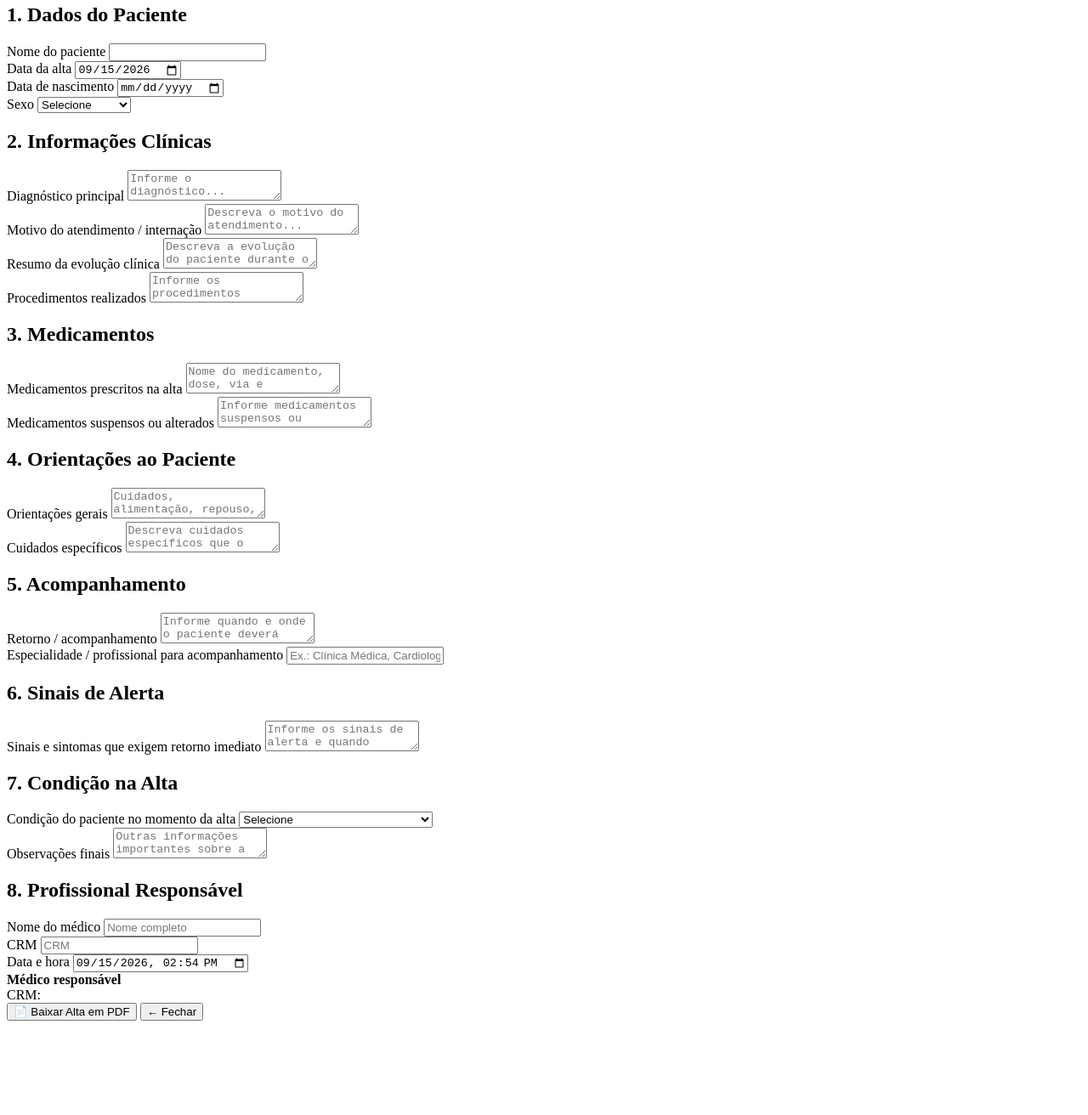
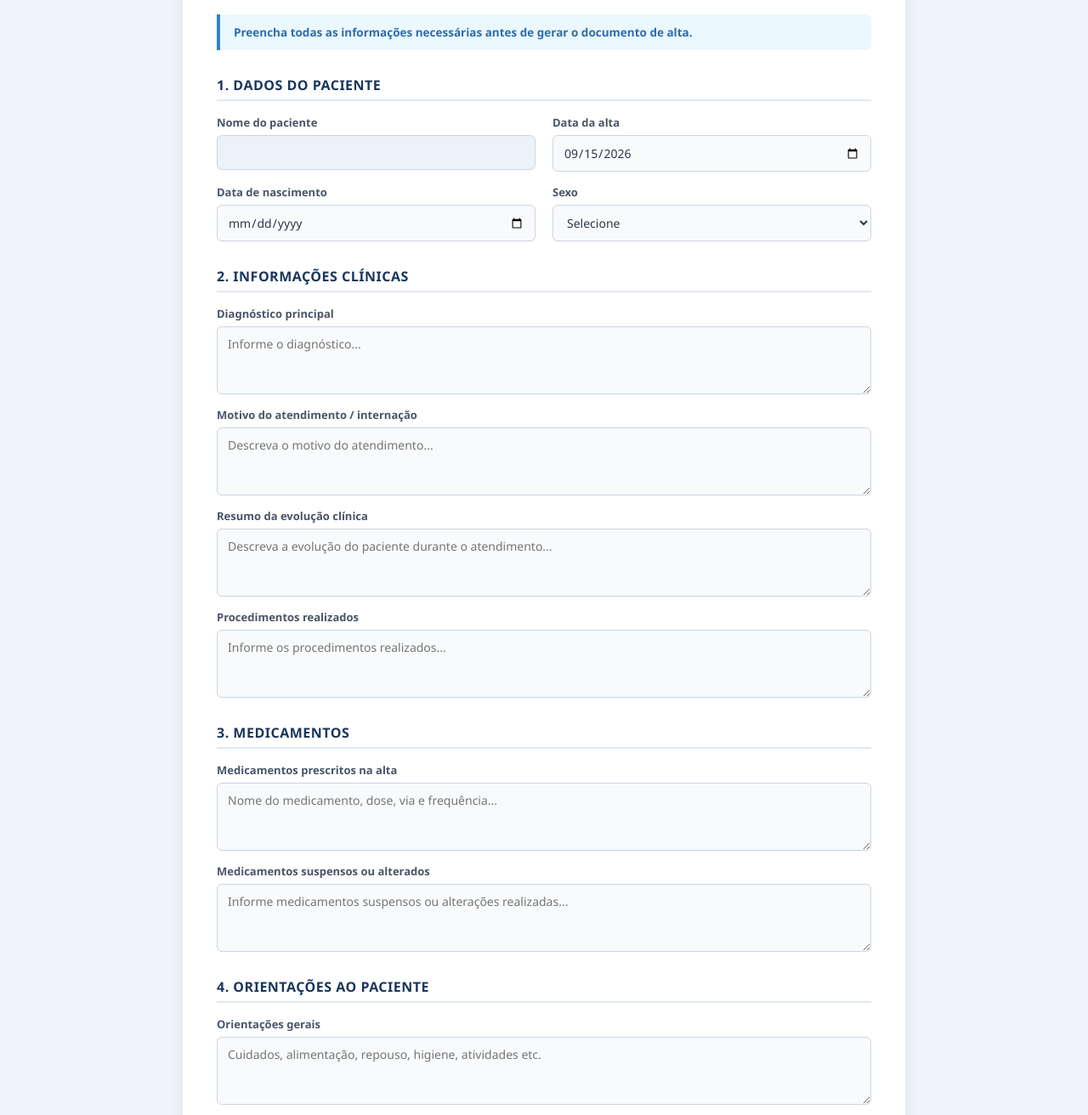
Before and after one commit to Star1902/Hospital-, a website: page frontend/alta.html in a window 1280 px wide. Shown: the part 132-1444 px from the top of the page at 85% size. Before the commit the page ends 1341 px from the top, so only its background shows below. Drawn offline with Linux system fonts and the light colour scheme.

Commit message:
Update alta.html

```diff
--- a/frontend/alta.html
+++ b/frontend/alta.html
@@ -3,7 +3,231 @@
 <head>
   <meta charset="UTF-8">
   <meta name="viewport" content="width=device-width, initial-scale=1.0">
-  <link rel="alta.css">
+  <style>
+    /* ==========================================================================
+   ESTILO DA PÁGINA DE ALTA MÉDICA (Formulário + Impressão em PDF)
+   ========================================================================== */
+* {
+  box-sizing: border-box;
+  margin: 0;
+  padding: 0;
+  font-family: 'Segoe UI', Tahoma, Geneva, Verdana, sans-serif;
+}
+
+body {
+  background-color: #f0f4f8;
+  color: #2d3748;
+  min-height: 100vh;
+  padding: 30px 20px;
+  display: flex;
+  justify-content: center;
+}
+
+.container {
+  background: #ffffff;
+  width: 100%;
+  max-width: 850px;
+  padding: 40px;
+  border-radius: 12px;
+  box-shadow: 0 4px 20px rgba(0, 0, 0, 0.06);
+}
+
+/* Títulos e Subtítulos */
+h1 {
+  color: #1a365d;
+  font-size: 26px;
+  text-align: center;
+  font-weight: 700;
+  letter-spacing: 0.5px;
+}
+
+.subtitulo {
+  text-align: center;
+  color: #718096;
+  font-size: 14px;
+  margin-top: 4px;
+  margin-bottom: 20px;
+}
+
+.alerta {
+  background-color: #ebf8ff;
+  border-left: 4px solid #3182ce;
+  color: #2b6cb0;
+  padding: 12px 16px;
+  border-radius: 0 6px 6px 0;
+  font-size: 13.5px;
+  font-weight: 600;
+  margin-bottom: 30px;
+}
+
+h2 {
+  color: #1a365d;
+  font-size: 16px;
+  border-bottom: 2px solid #e2e8f0;
+  padding-bottom: 6px;
+  margin-top: 30px;
+  margin-bottom: 16px;
+  text-transform: uppercase;
+  letter-spacing: 0.5px;
+}
+
+/* Estrutura de Linhas e Campos */
+.linha {
+  display: flex;
+  gap: 20px;
+  margin-bottom: 15px;
+}
+
+.campo {
+  flex: 1;
+  display: flex;
+  flex-direction: column;
+}
+
+label {
+  font-size: 13px;
+  font-weight: 600;
+  color: #4a5568;
+  margin-bottom: 6px;
+}
+
+input[type="text"],
+input[type="date"],
+input[type="datetime-local"],
+select,
+textarea {
+  width: 100%;
+  padding: 10px 12px;
+  border: 1px solid #cbd5e1;
+  border-radius: 6px;
+  font-size: 14px;
+  background-color: #f8fafc;
+  color: #2d3748;
+  transition: all 0.2s ease;
+}
+
+input:focus,
+select:focus,
+textarea:focus {
+  outline: none;
+  border-color: #3182ce;
+  background-color: #ffffff;
+  box-shadow: 0 0 0 3px rgba(49, 130, 206, 0.15);
+}
+
+input[readonly] {
+  background-color: #edf2f7;
+  color: #1a365d;
+  font-weight: bold;
+  cursor: not-allowed;
+}
+
+textarea {
+  resize: vertical;
+  min-height: 80px;
+}
+
+/* Seção de Assinatura */
+.assinatura {
+  margin-top: 50px;
+  text-align: center;
+  width: 280px;
+  margin-left: auto;
+  margin-right: auto;
+}
+
+.linha-assinatura {
+  border-top: 1.5px solid #a0aec0;
+  margin-bottom: 8px;
+}
+
+.assinatura strong {
+  color: #1a365d;
+  font-size: 14px;
+}
+
+/* Botões */
+.botoes {
+  display: flex;
+  gap: 15px;
+  margin-top: 40px;
+}
+
+button {
+  flex: 1;
+  padding: 13px;
+  border: none;
+  border-radius: 6px;
+  font-size: 15px;
+  font-weight: bold;
+  cursor: pointer;
+  transition: background-color 0.2s ease;
+}
+
+.btn-pdf {
+  background-color: #dd6b20;
+  color: white;
+}
+
+.btn-pdf:hover {
+  background-color: #c05621;
+}
+
+.btn-voltar {
+  background-color: #edf2f7;
+  color: #4a5568;
+}
+
+.btn-voltar:hover {
+  background-color: #e2e8f0;
+}
+
+/* ==========================================================================
+   CONFIGURAÇÃO DE IMPRESSÃO (PDF / IMPRESSORA NATIVA)
+   ========================================================================== */
+@media print {
+  body {
+    background-color: #ffffff;
+    padding: 0;
+  }
+
+  .container {
+    box-shadow: none;
+    padding: 0;
+    max-width: 100%;
+  }
+
+  .alerta,
+  .botoes {
+    display: none !important;
+  }
+
+  h2 {
+    border-bottom: 1.5px solid #3182ce;
+    color: #3182ce;
+    margin-top: 20px;
+  }
+
+  input,
+  select,
+  textarea {
+    border: none;
+    background-color: transparent !important;
+    padding: 0;
+    font-size: 13px;
+    box-shadow: none !important;
+  }
+
+  textarea {
+    min-height: auto;
+  }
+
+  .assinatura {
+    margin-top: 70px;
+    page-break-inside: avoid;
+  }
+}
+  </style>
 
   <title>Alta Médica</title>
 
```
